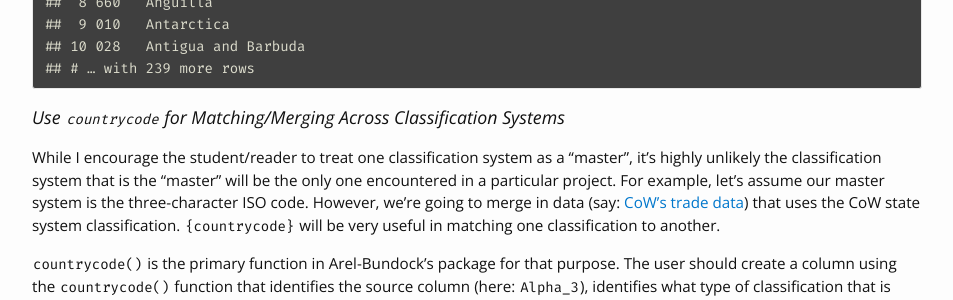
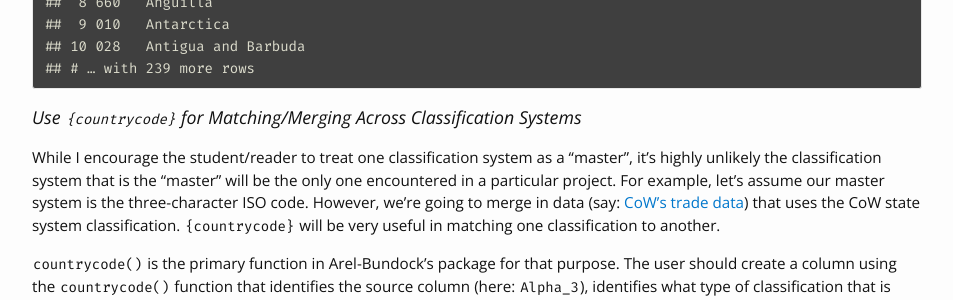
Before and after one commit to svmiller/svmiller.github.io, a Jekyll site: the page built from _posts/2021-01-15-a-tutorial-on-state-classification-systems.md, in a window 1280 px wide and 900 px high, scrolled down 7771 px. Shown: the part 150-450 px from the top of the window, without its empty margins (163-1116 px from the left). Built offline with Jekyll 4.4.1, drawn with Linux system fonts in a browser that asks for light colours; nearby versions of some CDN libraries; some web fonts are replaced; comment, search, counter and statistics services are not loaded.

Commit message:
small update

````diff
--- a/_posts/2021-01-15-a-tutorial-on-state-classification-systems.md
+++ b/_posts/2021-01-15-a-tutorial-on-state-classification-systems.md
@@ -684,7 +684,7 @@ UN_M.49_Countries %>% as_tibble() %>%
 ## # … with 239 more rows
 ```
 
-### Use `countrycode` for Matching/Merging Across Classification Systems {#usecountrycode}
+### Use `{countrycode}` for Matching/Merging Across Classification Systems {#usecountrycode}
 
 While I encourage the student/reader to treat one classification system as a "master", it's highly unlikely the classification system that is the "master" will be the only one encountered in a particular project. For example, let's assume our master system is the three-character ISO code. However, we're going to merge in data (say: [CoW's trade data](https://correlatesofwar.org/data-sets/bilateral-trade)) that uses the CoW state system classification. `{countrycode}` will be very useful in matching one classification to another.
 
--- a/_rmd/2021-01-15-a-tutorial-on-state-classification-systems.Rmd
+++ b/_rmd/2021-01-15-a-tutorial-on-state-classification-systems.Rmd
@@ -220,7 +220,7 @@ UN_M.49_Countries %>% as_tibble() %>%
   mutate(Name = str_trim(Name, side="left"))
 ```
 
-### Use `countrycode` for Matching/Merging Across Classification Systems {#usecountrycode}
+### Use `{countrycode}` for Matching/Merging Across Classification Systems {#usecountrycode}
 
 While I encourage the student/reader to treat one classification system as a "master", it's highly unlikely the classification system that is the "master" will be the only one encountered in a particular project. For example, let's assume our master system is the three-character ISO code. However, we're going to merge in data (say: [CoW's trade data](https://correlatesofwar.org/data-sets/bilateral-trade)) that uses the CoW state system classification. `{countrycode}` will be very useful in matching one classification to another.
 
````
